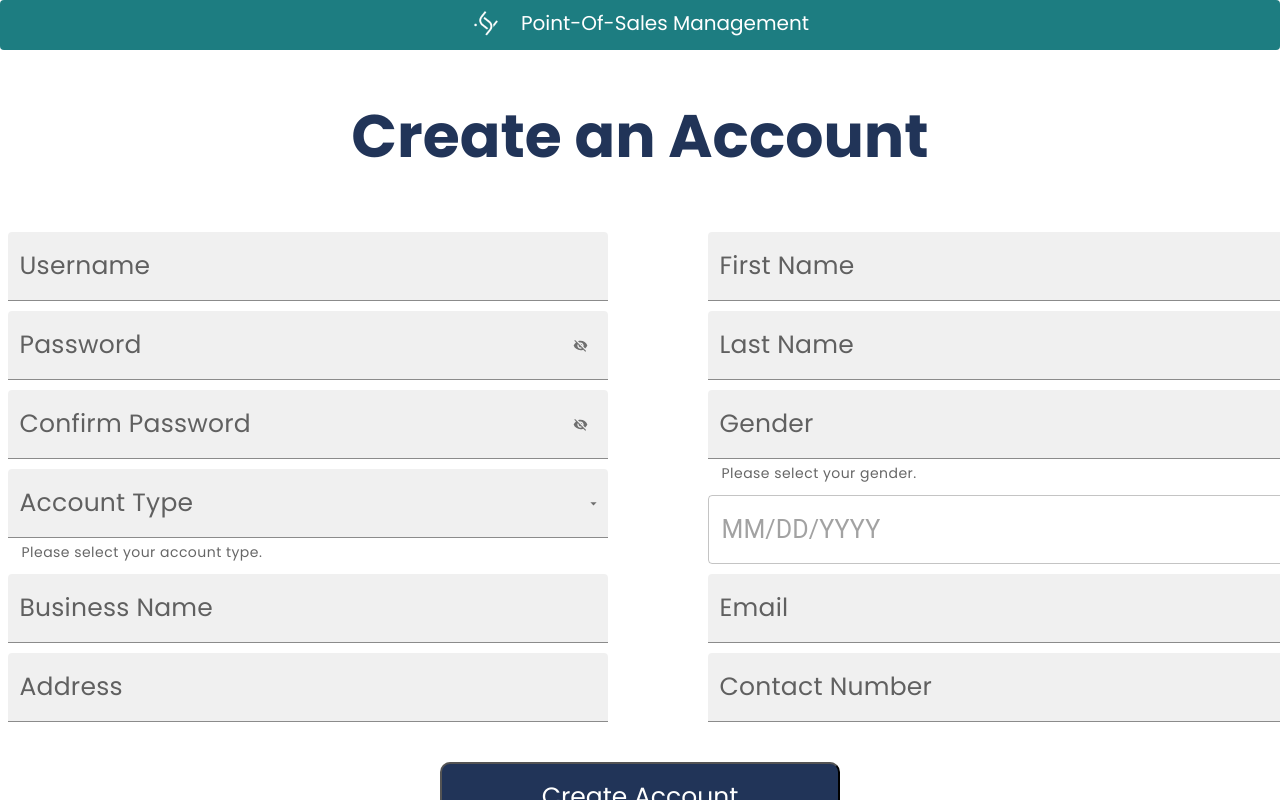
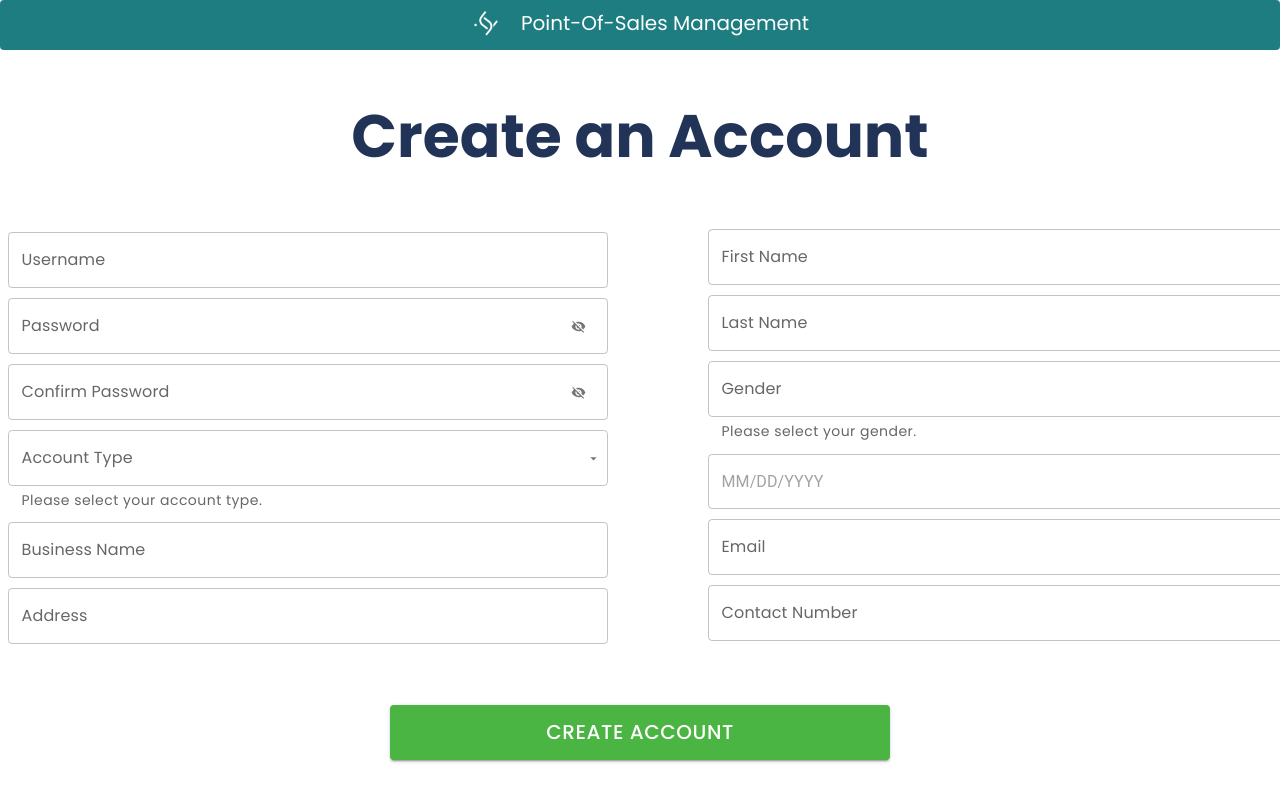
Before and after one commit to Trissarious/POS_SalesManagement_REACT, a React (Create React App) app: page /createaccountadmin in a window 1280 px wide. Built offline with nearby package versions, Linux system fonts and the light colour scheme.

Commit message:
Revised UI

```diff
--- a/src/components/Administrator/CSS Files/CreateAccountAdmin.css
+++ b/src/components/Administrator/CSS Files/CreateAccountAdmin.css
@@ -91,7 +91,7 @@
   width: 100%;
   padding: 10px;
   margin-right: 800px;
-  margin-bottom: -520px;
+  margin-bottom: -445px;
 }
 
 .right-column {
--- a/src/components/Administrator/CreateAccountAdmin.tsx
+++ b/src/components/Administrator/CreateAccountAdmin.tsx
@@ -3,7 +3,7 @@ import './CSS Files/./CreateAccountAdmin.css';
 import axios from 'axios';
 import { RestAccount } from '../REST/REST Account/RestAccount';
 import 'bootstrap/dist/css/bootstrap.min.css';
-import { IconButton, InputAdornment, MenuItem, TextField, Typography } from '@mui/material';
+import { Button, IconButton, InputAdornment, MenuItem, TextField, Typography } from '@mui/material';
 import { LocalizationProvider } from '@mui/x-date-pickers/LocalizationProvider';
 import { DatePicker } from '@mui/x-date-pickers/DatePicker';
 import { AdapterDateFns } from '@mui/x-date-pickers/AdapterDateFns';
@@ -145,25 +145,25 @@ export default function CreateAccountAdmin() {
 
           <TextField
             type="text"
-            variant='filled'
+            variant='outlined'
             label = "Username"
             value={username}
             fullWidth
             onChange={(e) => setUsername(e.target.value)}
-            inputProps={{style: {fontSize: 25, fontFamily: 'Poppins'}}}
-            InputLabelProps={{ style: { fontSize: 25, fontFamily: 'Poppins' } }}
+            inputProps={{style: {fontSize: 16, fontFamily: 'Poppins'}}}
+            InputLabelProps={{ style: { fontSize: 16, fontFamily: 'Poppins' } }}
             style={{marginBottom: '10px', width: 600}}
           />
 
           <TextField
             type={showPassword ? 'text' : 'password'} // Toggle password visibility
             label = "Password"
-            variant='filled'
+            variant='outlined'
             value={password}
             fullWidth
             onChange={handlePasswordChange}
-            inputProps={{style: {fontSize: 25, fontFamily: 'Poppins'}}}
-            InputLabelProps={{ style: { fontSize: 25, fontFamily: 'Poppins' } }}
+            inputProps={{style: {fontSize: 16, fontFamily: 'Poppins'}}}
+            InputLabelProps={{ style: { fontSize: 16, fontFamily: 'Poppins' } }}
             style={{marginBottom: '10px', width: 600}}
             InputProps={{
               endAdornment: (
@@ -179,12 +179,12 @@ export default function CreateAccountAdmin() {
           <TextField
             type={showPassword ? 'text' : 'password'} // Toggle password visibility
             label = "Confirm Password"
-            variant='filled'
+            variant='outlined'
             value={confirmPassword}
             fullWidth
             onChange={handleConfirmPasswordChange}
-            inputProps={{style: {fontSize: 25, fontFamily: 'Poppins'}}}
-            InputLabelProps={{ style: { fontSize: 25, fontFamily: 'Poppins' } }}
+            inputProps={{style: {fontSize: 16, fontFamily: 'Poppins'}}}
+            InputLabelProps={{ style: { fontSize: 16, fontFamily: 'Poppins' } }}
             style={{marginBottom: '10px', width: 600}}
             InputProps={{
               endAdornment: (
@@ -204,14 +204,14 @@ export default function CreateAccountAdmin() {
           <TextField
             select
             label="Account Type"
-            variant="filled"
+            variant="outlined"
             fullWidth
             value={selectedAccountType}
             onChange={(e) => setSelectedAccountType(e.target.value)}
-            InputProps={{ style: { fontSize: 25, fontFamily: 'Poppins', minHeight: '2.5em', height: 'auto', textOverflow: 'ellipsis', whiteSpace: 'nowrap', overflow: 'hidden'  } }}
+            InputProps={{ style: { fontSize: 16, fontFamily: 'Poppins', minHeight: '2.5em', height: 'auto', textOverflow: 'ellipsis', whiteSpace: 'nowrap', overflow: 'hidden'  } }}
             style={{ marginBottom: '10px', width: 600 }}
             InputLabelProps={{
-              style: { fontSize: 25, fontFamily: 'Poppins'},
+              style: { fontSize: 16, fontFamily: 'Poppins'},
             }}
             FormHelperTextProps={{
               style: {
@@ -223,7 +223,7 @@ export default function CreateAccountAdmin() {
           >
             {Account_Type.map((option) => (
             <MenuItem key={option.value} value={option.value}>
-                <Typography sx={{ fontSize: 25, fontFamily: 'Poppins' }}>{option.label}</Typography>
+                <Typography sx={{ fontSize: 16, fontFamily: 'Poppins' }}>{option.label}</Typography>
               </MenuItem>
             ))}
           </TextField>
@@ -231,25 +231,25 @@ export default function CreateAccountAdmin() {
 
           <TextField
             type="text"
-            variant='filled'
+            variant='outlined'
             label = "Business Name"
             value={business_name}
             fullWidth
             onChange={(e) => setBusiness_name(e.target.value)}
-            inputProps={{style: {fontSize: 25, fontFamily: 'Poppins'}}}
-            InputLabelProps={{ style: { fontSize: 25, fontFamily: 'Poppins' } }}
+            inputProps={{style: {fontSize: 16, fontFamily: 'Poppins'}}}
+            InputLabelProps={{ style: { fontSize: 16, fontFamily: 'Poppins' } }}
             style={{marginBottom: '10px', width: 600}}
           />
 
           <TextField
-            variant='filled'
+            variant='outlined'
             type="text"
             label = "Address"
             value={address}
             fullWidth
             onChange={(e) => setAddress(e.target.value)}
-            inputProps={{style: {fontSize: 25, fontFamily: 'Poppins'}}}
-            InputLabelProps={{ style: { fontSize: 25, fontFamily: 'Poppins' } }}
+            inputProps={{style: {fontSize: 16, fontFamily: 'Poppins'}}}
+            InputLabelProps={{ style: { fontSize: 16, fontFamily: 'Poppins' } }}
             style={{marginBottom: '10px', width: 600}}
           />
         </div>
@@ -257,39 +257,39 @@ export default function CreateAccountAdmin() {
         <div className="right-column">
         <TextField
             type="text"
-            variant='filled'
+            variant='outlined'
             label = "First Name"
             value={fname}
             fullWidth
             onChange={(e) => setFname(e.target.value)}
-            inputProps={{style: {fontSize: 25, fontFamily: 'Poppins'}}}
-            InputLabelProps={{ style: { fontSize: 25, fontFamily: 'Poppins' } }}
+            inputProps={{style: {fontSize: 16, fontFamily: 'Poppins'}}}
+            InputLabelProps={{ style: { fontSize: 16, fontFamily: 'Poppins' } }}
             style={{marginBottom: '10px', width: 600}}
           />
 
         <TextField
             type="text"
             label = "Last Name"
-            variant='filled'
+            variant='outlined'
             value={lname}
             fullWidth
             onChange={(e) => setLname(e.target.value)}
-            inputProps={{style: {fontSize: 25, fontFamily: 'Poppins'}}}
-            InputLabelProps={{ style: { fontSize: 25, fontFamily: 'Poppins' } }}
+            inputProps={{style: {fontSize: 16, fontFamily: 'Poppins'}}}
+            InputLabelProps={{ style: { fontSize: 16, fontFamily: 'Poppins' } }}
             style={{marginBottom: '10px', width: 600}}
           />
 
           <TextField
             select
             label="Gender"
-            variant='filled'
+            variant='outlined'
             fullWidth
             value={selectedGender}
             onChange={(e) => setSelectedGender(e.target.value)}
-            InputProps={{ style: { fontSize: 25, fontFamily: 'Poppins', minHeight: '2.5em', height: 'auto', textOverflow: 'ellipsis', whiteSpace: 'nowrap', overflow: 'hidden'  } }}
+            InputProps={{ style: { fontSize: 16, fontFamily: 'Poppins', minHeight: '2.5em', height: 'auto', textOverflow: 'ellipsis', whiteSpace: 'nowrap', overflow: 'hidden'  } }}
             style={{ marginBottom: '10px', width: 600 }}
             InputLabelProps={{
-              style: { fontSize: 25, fontFamily: 'Poppins' },
+              style: { fontSize: 16, fontFamily: 'Poppins' },
             }}
             // Use FormHelperTextProps to set the font size of the helper text
             FormHelperTextProps={{
@@ -301,8 +301,8 @@ export default function CreateAccountAdmin() {
             helperText="Please select your gender."
           >
             {Gender.map((option) => (
-              <MenuItem key={option.value} value={option.value} sx={{ fontSize: 25 }}>
-                <Typography sx={{ fontSize: 25, fontFamily: 'Poppins' }}>{option.label}</Typography>
+              <MenuItem key={option.value} value={option.value} sx={{ fontSize: 16 }}>
+                <Typography sx={{ fontSize: 16, fontFamily: 'Poppins' }}>{option.label}</Typography>
               </MenuItem>
             ))}
           </TextField>
@@ -315,13 +315,13 @@ export default function CreateAccountAdmin() {
                 marginBottom: '10px',
                 width: 600,
                 '& .MuiInputBase-input': {
-                  fontSize: '25px', // Adjust the input font size
+                  fontSize: '16px', // Adjust the input font size
                 },
                 '& .MuiPickersDay-day': {
-                  fontSize: '50px', // Adjust the day font size
+                  fontSize: '16px', // Adjust the day font size
                 },
                 '& .MuiPickersYear-root, .MuiPickersYear-yearButton': {
-                  fontSize: '50px', // Adjust the year font size
+                  fontSize: '16px', // Adjust the year font size
                 },
               }}
             />
@@ -330,32 +330,37 @@ export default function CreateAccountAdmin() {
 
           <TextField
             type="text"
-            variant='filled'
+            variant='outlined'
             label = "Email"
             value={email}
             fullWidth
             onChange={(e) => setEmail(e.target.value)}
-            inputProps={{style: {fontSize: 25, fontFamily: 'Poppins'}}}
-            InputLabelProps={{ style: { fontSize: 25, fontFamily: 'Poppins' } }}
+            inputProps={{style: {fontSize: 16, fontFamily: 'Poppins'}}}
+            InputLabelProps={{ style: { fontSize: 16, fontFamily: 'Poppins' } }}
             style={{marginBottom: '10px', width: 600}}
           />
 
         <TextField
             type="text"
             label = "Contact Number"
-            variant='filled'
+            variant='outlined'
             value={contactnum}
             fullWidth
             onChange={(e) => setContactnum(e.target.value)}
-            inputProps={{style: {fontSize: 25, fontFamily: 'Poppins'}}}
-            InputLabelProps={{ style: { fontSize: 25, fontFamily: 'Poppins' } }}
+            inputProps={{style: {fontSize: 16, fontFamily: 'Poppins'}}}
+            InputLabelProps={{ style: { fontSize: 16, fontFamily: 'Poppins' } }}
             style={{marginBottom: '10px', width: 600}}
           />
         </div>
 
-        <button className="btn-signup" type="submit" onClick={handleSubmit}>
+        <Button
+          variant="contained"
+          sx={{ mt: 3, mb: 2 }} type="submit"
+          onClick={handleSubmit}
+          style={{fontSize: 20, fontFamily: 'Poppins', width: 500, padding: 10, backgroundColor: '#4BB543'}}
+        >
           Create Account
-        </button>
+        </Button>
       </div>
     </div>
   );
--- a/src/components/Administrator/ForgotPassword.tsx
+++ b/src/components/Administrator/ForgotPassword.tsx
@@ -79,12 +79,12 @@ export default function ChangePassword() {
             </Button>
             <Grid container>
               <Grid item xs>
-                <Link href="#" variant="body2" style={{fontSize: 14}}>
+                <Link href="/loginadmin" variant="body2" style={{fontSize: 14}}>
                   Remember your password?
                 </Link>
               </Grid>
               <Grid item>
-                <Link href="#" variant="body2" style={{fontSize: 14}}>
+                <Link href="/createaccountadmin" variant="body2" style={{fontSize: 14}}>
                   {"Don't have an account? Sign Up"}
                 </Link>
               </Grid>
--- a/src/components/Administrator/LoginAdmin.tsx
+++ b/src/components/Administrator/LoginAdmin.tsx
@@ -105,9 +105,9 @@ const LoginAdmin = () => {
         <button className='btn-register'>
         Don't Have An Account? </button >
       </Link>
-      <Link to="/forgotpassword"> {/* Add this Link */}
+      <Link to="/forgotpassword" style={{textDecoration: 'none'}}> {/* Add this Link */}
           <div className="forgot-password">
-            <span>Forgot Password?</span>
+            <span className='forgot-password-text'>Forgot Password?</span>
           </div>
         </Link>
     </div>
--- a/src/components/Cashier/LoginCashier.jsx
+++ b/src/components/Cashier/LoginCashier.jsx
@@ -119,7 +119,7 @@ const LoginCashier = () => { // Accept the setIsLoggedIn prop
         Don't Have An Account? </button>
 
       <div className="forgot-password">
-        <span onClick={handleForgotPassword_Register}>Forgot Password?</span>
+        <span className='forgot-password-text' onClick={handleForgotPassword_Register}>Forgot Password?</span>
       </div>
     </div>
   </div>
--- a/src/components/SalesManager/LoginSalesManager.tsx
+++ b/src/components/SalesManager/LoginSalesManager.tsx
@@ -114,7 +114,7 @@ const LoginSalesManager = () => {
         Don't Have An Account?
         </button>
         <div className="forgot-password">
-          <span onClick={handleForgotPassword}>Forgot Password?</span>
+          <span className='forgot-password-text' onClick={handleForgotPassword}>Forgot Password?</span>
         </div>
       </div>
     </div>
```
Also changed, not shown: src/components/Administrator/CSS Files/LoginAdmin.css (+15 -9 lines).
